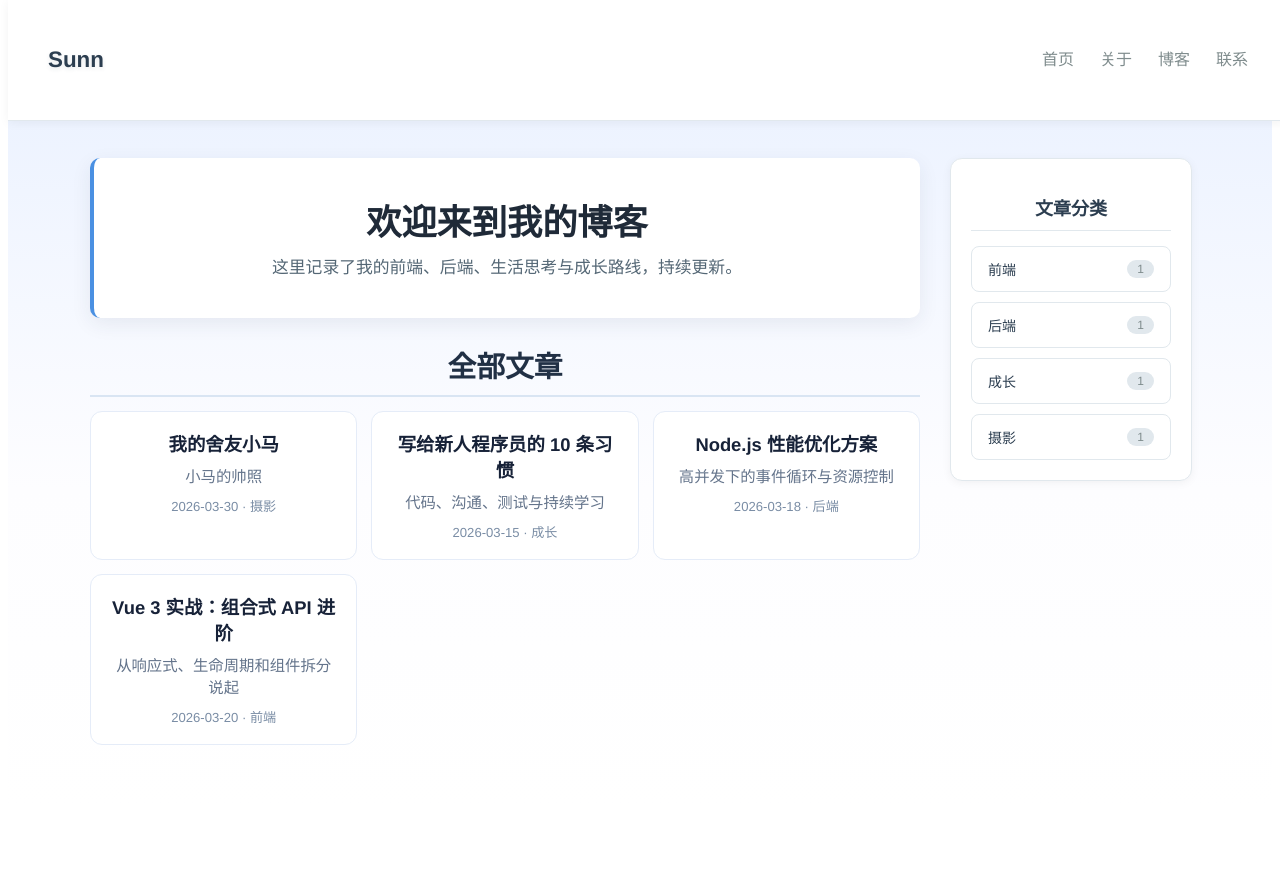
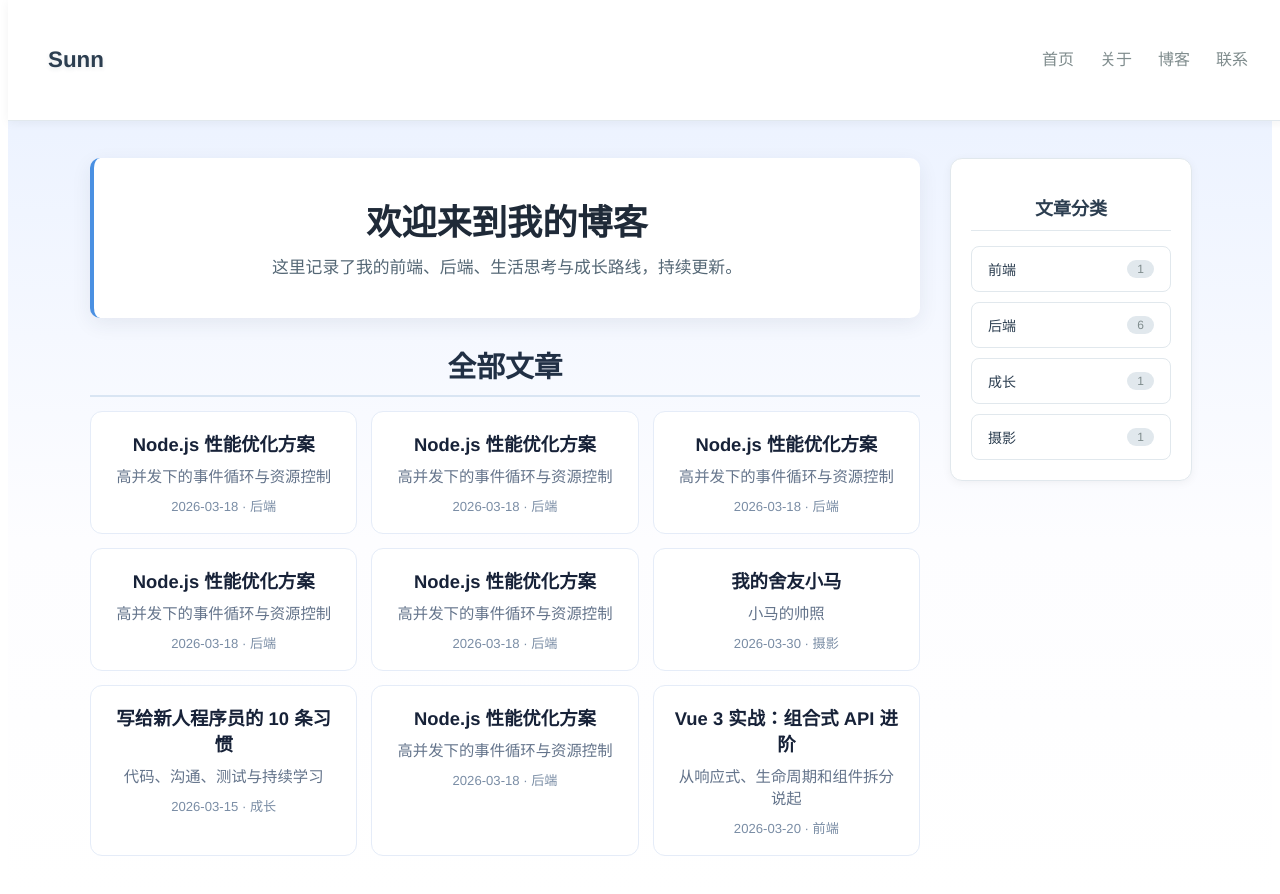
Before and after one commit to xiaosun734/personal-blog, a Vue app: page /#/text-homepage in a window 1280 px wide. Shown: the top 894 px of the page. Before the commit the page ends 816 px from the top, so only its background shows below. Built offline with nearby package versions, Linux system fonts and the light colour scheme; the HTML template or start-up script is replaced by a standard one.

Commit message:
更新文章，修复全部文章显示

```diff
--- a/src/data/articles.js
+++ b/src/data/articles.js
@@ -173,8 +173,118 @@ export default {
           </div>
           <br>
 
-          <p>免责声明：以上照片已经过小马本人同意，禁止未经允许转载或使用</p>`
-  }
+          <p>免责声明：以上照片已经过小马本人同意，未经允许禁止转载或使用</p>`
+  },
+  {
+    id: 5,
+    title: 'Node.js 性能优化方案',
+    author: 'Sunn',
+    desc: '高并发下的事件循环与资源控制',
+    date: '2026-03-18',
+    category: '后端',
+    link: '#',
+    content: `<p>Node.js 作为一种基于事件驱动的异步 I/O 运行环境，在处理高并发请求时表现出色。然而，随着应用规模的扩大，性能优化成为了开发者必须面对的挑战。本文将介绍一些 Node.js 性能优化的实用方案，帮助你构建更高效的应用。</p>
+
+          <h2>事件循环的理解</h2>
+          <p>Node.js 的事件循环是其高性能的核心。理解事件循环的工作原理，对于优化 Node.js 应用至关重要。</p>
+
+          <h2>内存管理</h2>
+          <p>合理的内存管理可以避免内存泄漏，提高应用的稳定性和性能。</p>
+
+          <h2>数据库优化</h2>
+          <p>数据库操作往往是应用性能的瓶颈，通过合理的索引设计和查询优化，可以显著提高应用的响应速度。</p>
+
+          <h2>总结</h2>
+          <p>通过本文介绍的性能优化方案，你可以显著提高 Node.js 应用的性能和稳定性。记住，性能优化是一个持续的过程，需要根据应用的实际情况进行调整和优化。</p>`
+  },
+  {
+    id: 6,
+    title: 'Node.js 性能优化方案',
+    author: 'Sunn',
+    desc: '高并发下的事件循环与资源控制',
+    date: '2026-03-18',
+    category: '后端',
+    link: '#',
+    content: `<p>Node.js 作为一种基于事件驱动的异步 I/O 运行环境，在处理高并发请求时表现出色。然而，随着应用规模的扩大，性能优化成为了开发者必须面对的挑战。本文将介绍一些 Node.js 性能优化的实用方案，帮助你构建更高效的应用。</p>
+
+          <h2>事件循环的理解</h2>
+          <p>Node.js 的事件循环是其高性能的核心。理解事件循环的工作原理，对于优化 Node.js 应用至关重要。</p>
+
+          <h2>内存管理</h2>
+          <p>合理的内存管理可以避免内存泄漏，提高应用的稳定性和性能。</p>
+
+          <h2>数据库优化</h2>
+          <p>数据库操作往往是应用性能的瓶颈，通过合理的索引设计和查询优化，可以显著提高应用的响应速度。</p>
+
+          <h2>总结</h2>
+          <p>通过本文介绍的性能优化方案，你可以显著提高 Node.js 应用的性能和稳定性。记住，性能优化是一个持续的过程，需要根据应用的实际情况进行调整和优化。</p>`
+  },
+  {
+    id: 7,
+    title: 'Node.js 性能优化方案',
+    author: 'Sunn',
+    desc: '高并发下的事件循环与资源控制',
+    date: '2026-03-18',
+    category: '后端',
+    link: '#',
+    content: `<p>Node.js 作为一种基于事件驱动的异步 I/O 运行环境，在处理高并发请求时表现出色。然而，随着应用规模的扩大，性能优化成为了开发者必须面对的挑战。本文将介绍一些 Node.js 性能优化的实用方案，帮助你构建更高效的应用。</p>
+
+          <h2>事件循环的理解</h2>
+          <p>Node.js 的事件循环是其高性能的核心。理解事件循环的工作原理，对于优化 Node.js 应用至关重要。</p>
+
+          <h2>内存管理</h2>
+          <p>合理的内存管理可以避免内存泄漏，提高应用的稳定性和性能。</p>
+
+          <h2>数据库优化</h2>
+          <p>数据库操作往往是应用性能的瓶颈，通过合理的索引设计和查询优化，可以显著提高应用的响应速度。</p>
+
+          <h2>总结</h2>
+          <p>通过本文介绍的性能优化方案，你可以显著提高 Node.js 应用的性能和稳定性。记住，性能优化是一个持续的过程，需要根据应用的实际情况进行调整和优化。</p>`
+  },
+  {
+    id: 8,
+    title: 'Node.js 性能优化方案',
+    author: 'Sunn',
+    desc: '高并发下的事件循环与资源控制',
+    date: '2026-03-18',
+    category: '后端',
+    link: '#',
+    content: `<p>Node.js 作为一种基于事件驱动的异步 I/O 运行环境，在处理高并发请求时表现出色。然而，随着应用规模的扩大，性能优化成为了开发者必须面对的挑战。本文将介绍一些 Node.js 性能优化的实用方案，帮助你构建更高效的应用。</p>
+
+          <h2>事件循环的理解</h2>
+          <p>Node.js 的事件循环是其高性能的核心。理解事件循环的工作原理，对于优化 Node.js 应用至关重要。</p>
+
+          <h2>内存管理</h2>
+          <p>合理的内存管理可以避免内存泄漏，提高应用的稳定性和性能。</p>
+
+          <h2>数据库优化</h2>
+          <p>数据库操作往往是应用性能的瓶颈，通过合理的索引设计和查询优化，可以显著提高应用的响应速度。</p>
+
+          <h2>总结</h2>
+          <p>通过本文介绍的性能优化方案，你可以显著提高 Node.js 应用的性能和稳定性。记住，性能优化是一个持续的过程，需要根据应用的实际情况进行调整和优化。</p>`
+  },
+  {
+    id: 9,
+    title: 'Node.js 性能优化方案',
+    author: 'Sunn',
+    desc: '高并发下的事件循环与资源控制',
+    date: '2026-03-18',
+    category: '后端',
+    link: '#',
+    content: `<p>Node.js 作为一种基于事件驱动的异步 I/O 运行环境，在处理高并发请求时表现出色。然而，随着应用规模的扩大，性能优化成为了开发者必须面对的挑战。本文将介绍一些 Node.js 性能优化的实用方案，帮助你构建更高效的应用。</p>
+
+          <h2>事件循环的理解</h2>
+          <p>Node.js 的事件循环是其高性能的核心。理解事件循环的工作原理，对于优化 Node.js 应用至关重要。</p>
+
+          <h2>内存管理</h2>
+          <p>合理的内存管理可以避免内存泄漏，提高应用的稳定性和性能。</p>
+
+          <h2>数据库优化</h2>
+          <p>数据库操作往往是应用性能的瓶颈，通过合理的索引设计和查询优化，可以显著提高应用的响应速度。</p>
+
+          <h2>总结</h2>
+          <p>通过本文介绍的性能优化方案，你可以显著提高 Node.js 应用的性能和稳定性。记住，性能优化是一个持续的过程，需要根据应用的实际情况进行调整和优化。</p>`
+  },
 ];
 
 export default articles;
--- a/src/views/text-homepage.vue
+++ b/src/views/text-homepage.vue
@@ -50,9 +50,7 @@ export default {
   },
   mounted() {
     this.articles = articles
-      .sort((a, b) => a.id - b.id) // 按id升序排序
-      .slice(-4) // 取最后四篇
-      .reverse(); // 反转顺序，使最新的文章在前面
+      .sort((a, b) => b.id - a.id); // 按id降序排序，使最新的文章在前面
   }
 }
 </script>
```
